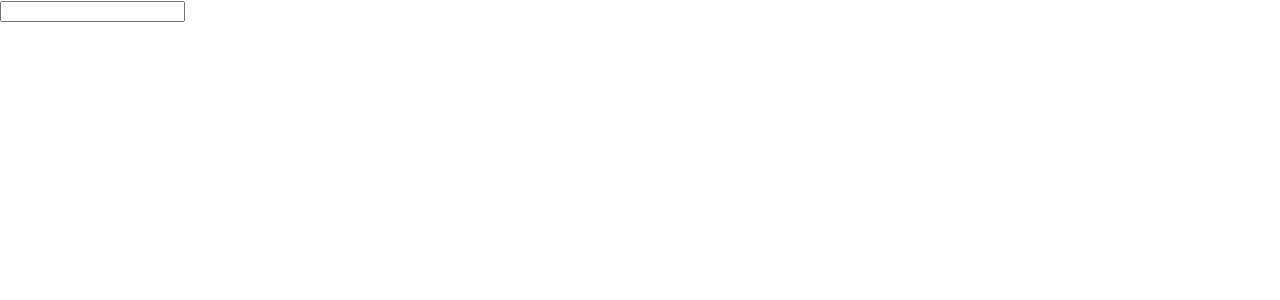
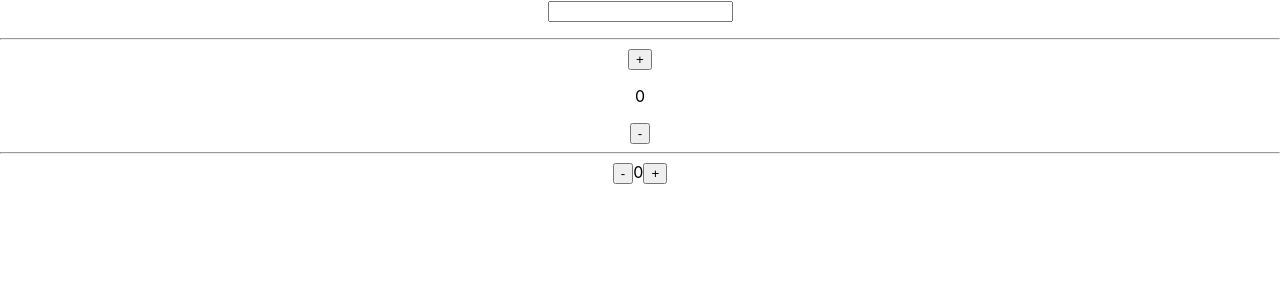
Before and after one commit to Durocan/sundry, a React (Create React App) app in the folder grounds/react/ra01/: page / in a window 1280 px wide. Shown: the top 300 px of the page. Built offline with nearby package versions, Linux system fonts and the light colour scheme.

Commit message:
React Ex1 complete - State

```diff
--- a/grounds/react/ra01/src/ExApp.tsx
+++ b/grounds/react/ra01/src/ExApp.tsx
@@ -1,7 +1,23 @@
 import { StateComponent1 } from "./examples/pages/ex01/StateComponent1";
 
+import styled from '@emotion/styled';
+import { StateComponent2 } from "./examples/pages/ex01/StateComponent2";
+import { PropsAndState } from "./examples/pages/ex01/PropsAndState";
+
+const Container = styled.div`
+  text-align: center;
+`;
+
 function ExApp() {
-    return <StateComponent1></StateComponent1>;
+    return (
+        <Container>
+            <StateComponent1></StateComponent1>
+            <hr />
+            <StateComponent2></StateComponent2>
+            <hr />
+            <PropsAndState></PropsAndState>
+        </Container>
+    );
 }
 
 export default ExApp;
```
